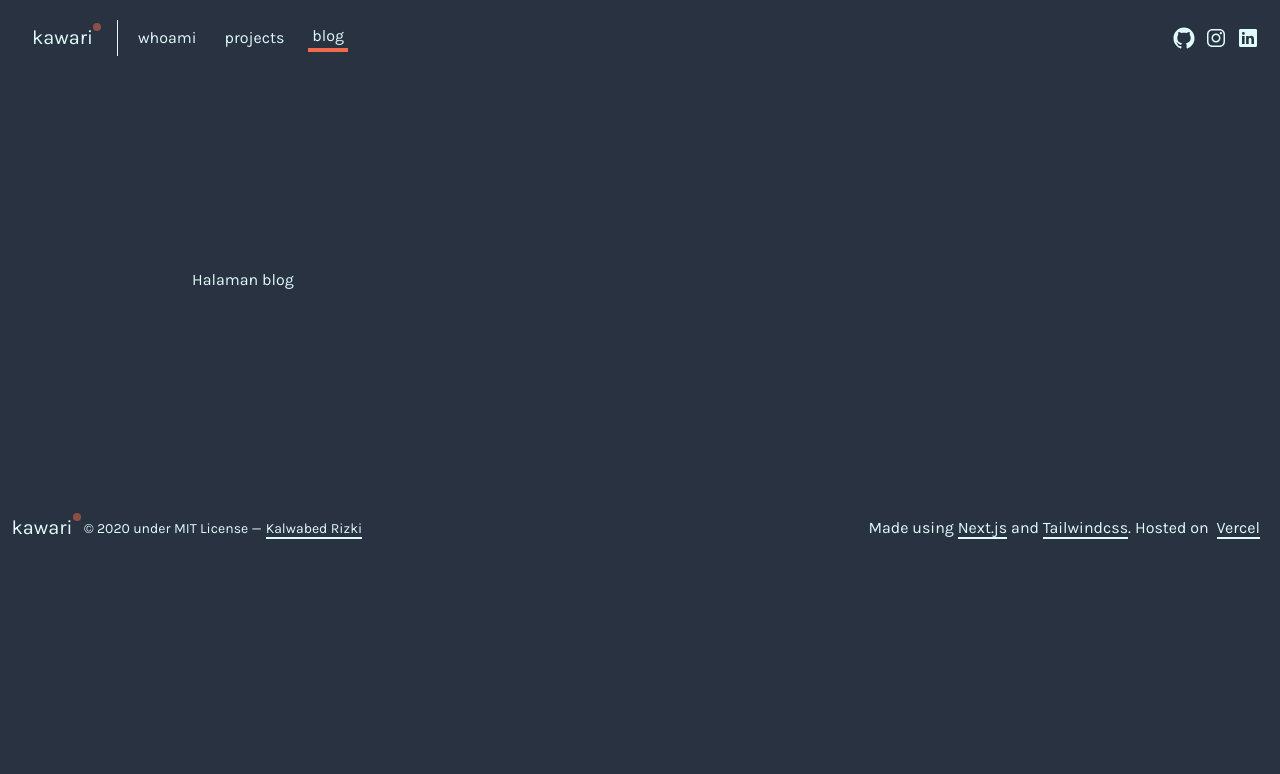
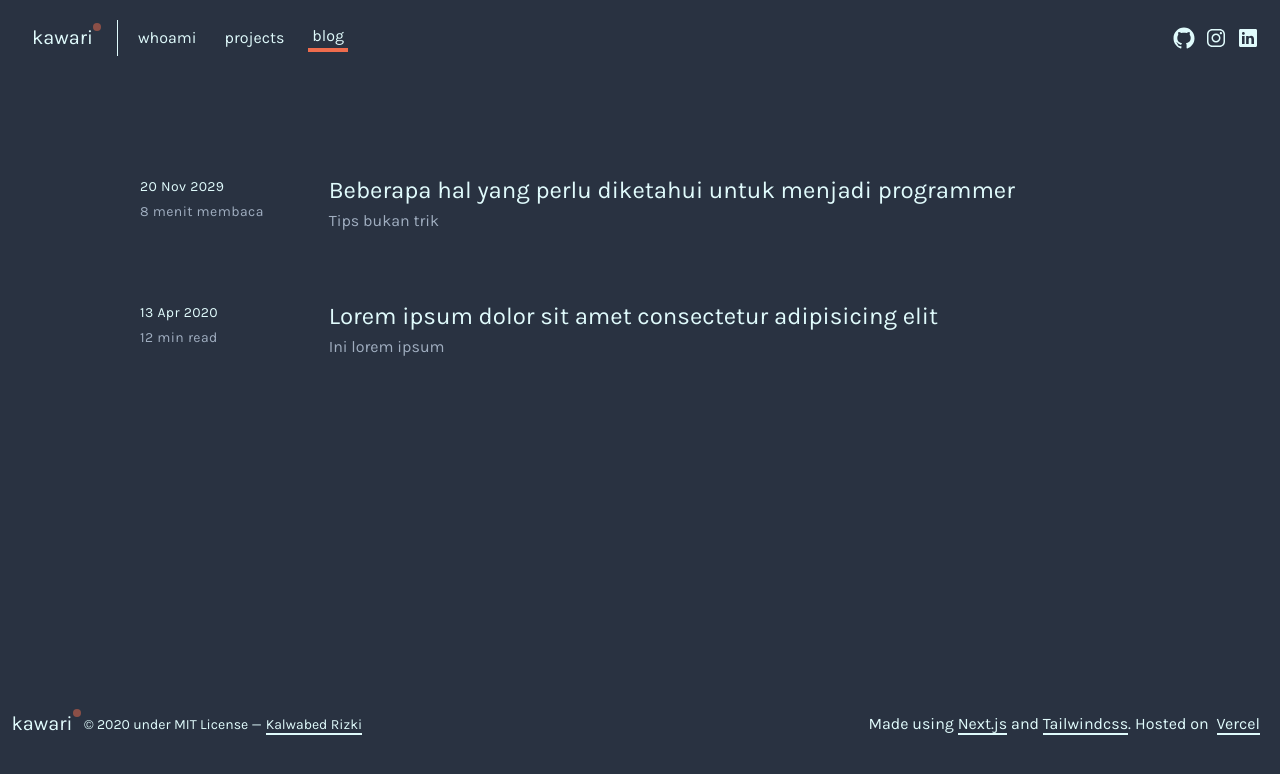
Before and after one commit to kalwabed/kawari.space, a Next.js app: page /blog in a window 1280 px wide. Shown: the top 774 px of the page. Built offline with nearby package versions, Linux system fonts and the light colour scheme.

Commit message:
👌 IMPROVE: mockup blog page

```diff
--- a/src/pages/blog/index.tsx
+++ b/src/pages/blog/index.tsx
@@ -1,16 +1,52 @@
 import Content from '@/components/Content'
 import { NextSeo } from 'next-seo'
 import React from 'react'
+import { NextPage } from 'next'
 
 import Nav from '@/components/Nav'
+import Link from 'next/link'
 
-const Index = () => {
+const Index: NextPage = () => {
   return (
     <>
       <NextSeo title="kawari | blog" />
       <Nav page="blog" />
-      <Content>
-        <h1 className="container d-flex p-48">Halaman blog</h1>
+      <Content className="pb-56">
+        <section className="overflow-hidden">
+          <div className="container px-5 md:pl-32 md:pr-5 py-24 mx-auto">
+            <div className="-my-8">
+              <div className="py-8 flex flex-wrap md:flex-no-wrap hover:shadow-lg transition ease-out duration-150">
+                <div className="md:w-1/6 md:mb-0 mb-6 flex-shrink-0 flex flex-col tracking-wide md:ml-3">
+                  <span className="mt-1 text-sm">20 Nov 2029</span>
+                  <span className="mt-1 text-gray-500 text-sm">8 menit membaca</span>
+                </div>
+                <div className="md:flex-grow">
+                  <Link href="/">
+                    <a className="text-2xl font-medium mb-2 border-b-2 border-dark hover:border-primary transition ease-out duration-75">
+                      Beberapa hal yang perlu diketahui untuk menjadi programmer
+                    </a>
+                  </Link>
+                  <p className="leading-relaxed text-gray-500">Tips bukan trik</p>
+                </div>
+              </div>
+
+              <div className="py-8 flex flex-wrap md:flex-no-wrap hover:shadow-lg transition ease-out duration-150">
+                <div className="md:w-1/6 md:mb-0 mb-6 flex-shrink-0 flex flex-col tracking-wide md:ml-3">
+                  <span className="mt-1 text-sm">13 Apr 2020</span>
+                  <span className="mt-1 text-gray-500 text-sm">12 min read</span>
+                </div>
+                <div className="md:flex-grow">
+                  <Link href="/">
+                    <a className="text-2xl font-medium mb-2 border-b-2 border-dark hover:border-primary transition ease-out duration-75">
+                      Lorem ipsum dolor sit amet consectetur adipisicing elit
+                    </a>
+                  </Link>
+                  <p className="leading-relaxed text-gray-500">Ini lorem ipsum</p>
+                </div>
+              </div>
+            </div>
+          </div>
+        </section>
       </Content>
     </>
   )
--- a/src/pages/index.tsx
+++ b/src/pages/index.tsx
@@ -1,11 +1,12 @@
 /* eslint-disable global-require */
 import React from 'react'
+import { NextPage } from 'next'
+import { IoIosMail } from 'react-icons/io'
 
 import Content from '@/components/Content'
 import Nav from '@/components/Nav'
-import { IoIosMail } from 'react-icons/io'
 
-const Index = () => {
+const Index: NextPage = () => {
   return (
     <>
       <Nav />
--- a/src/pages/projects.tsx
+++ b/src/pages/projects.tsx
@@ -1,10 +1,11 @@
+import React from 'react'
+import { NextPage } from 'next'
 import { NextSeo } from 'next-seo'
-import React from 'react'
 
 import Content from '@/components/Content'
 import Nav from '@/components/Nav'
 
-const projects = () => {
+const projects: NextPage = () => {
   return (
     <>
       <NextSeo title="kawari | projects" />
```
